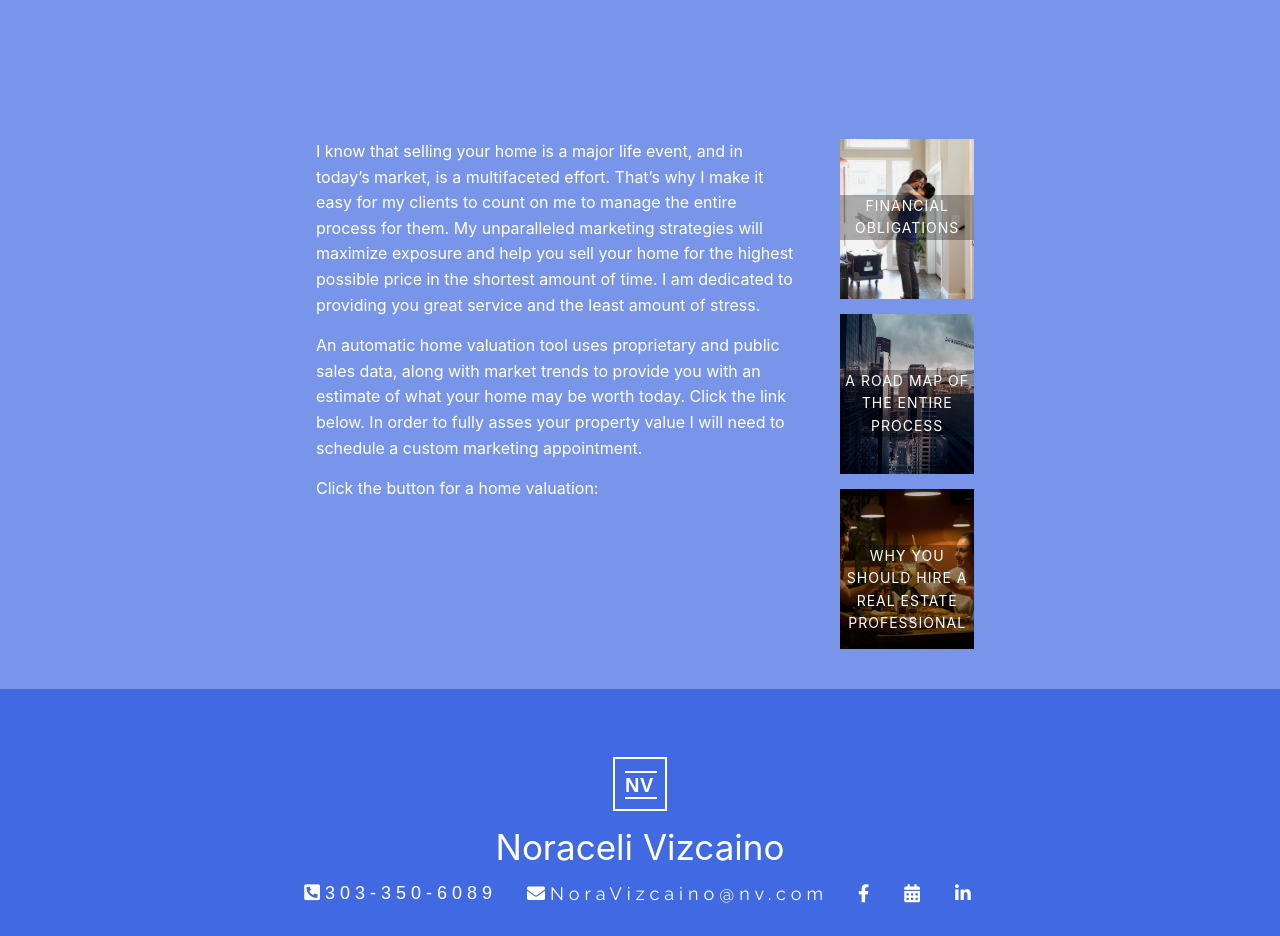
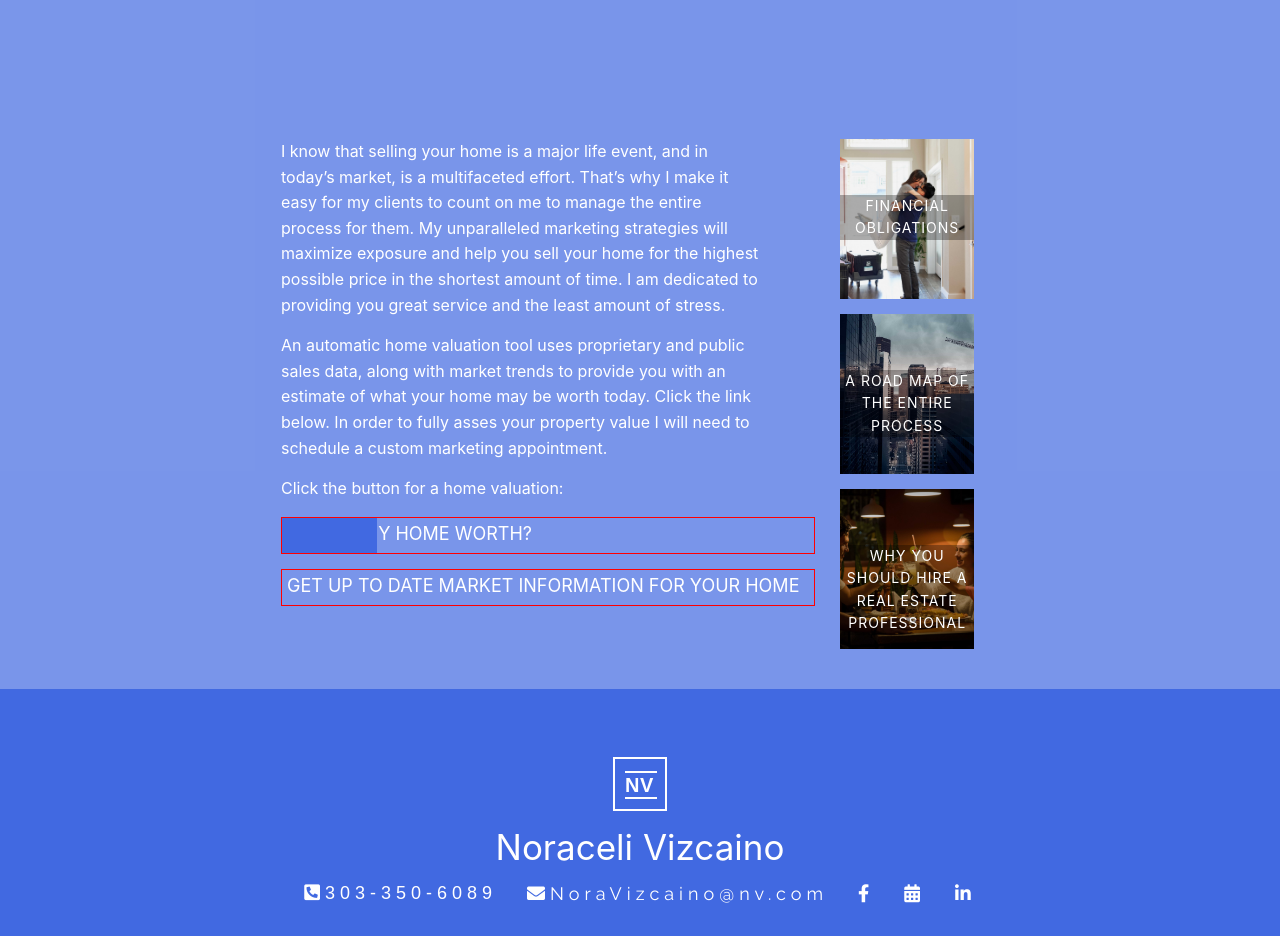
Before and after one commit to ArizonaMangoJuice/Home-Brokers, a React (Create React App) app: page /homeValuation in a window 1280 px wide. Shown: the part 800-1736 px from the top of the page. Built offline with nearby package versions, Linux system fonts and the light colour scheme.

Commit message:
added fancy links to home valuation

```diff
--- a/src/components/HomeValuation/HomeValuation.css
+++ b/src/components/HomeValuation/HomeValuation.css
@@ -47,3 +47,38 @@
 
 .max-nine{
 }
+
+.nolm{
+    margin-left: 0;
+}
+
+/* move to own component */
+.fancy-link{
+    border: 1px solid red;
+    margin-top: 15px;
+    height: 35px;
+    /* width: auto; */
+}
+
+.fancy-background:hover{
+    width: auto;
+    transition: ease-in 0.2s;
+}
+
+.fancy-background{
+    position: absolute;
+    left: 0;
+    width: 95px;
+    height: 100%;
+    z-index: 1;
+    background-color: royalblue;
+}
+
+.fancy-link-settings{
+    padding: 5px;
+    text-decoration: none;
+    color: white;
+    /* width: 250px; */
+    display: block;
+    z-index: 2;
+}
--- a/src/components/HomeValuation/HomeValuation.js
+++ b/src/components/HomeValuation/HomeValuation.js
@@ -38,9 +38,20 @@ export default class HomeValuation extends React.Component{
                                 <div className='container-b-info-md' >
                                         <div className='title-and-info-sm '>
                                             <div className='page-info-container'>
-                                                <p className='page-info-block'>I know that selling your home is a major life event, and in today’s market, is a multifaceted effort. That’s why I make it easy for my clients to count on me to manage the entire process for them. My unparalleled marketing strategies will maximize exposure and help you sell your home for the highest possible price in the shortest amount of time. I am dedicated to providing you great service and the least amount of stress.</p>
-                                                <p className='page-info-block'>An automatic home valuation tool uses proprietary and public sales data, along with market trends to provide you with an estimate of what your home may be worth today. Click the link below. In order to fully asses your property value I will need to schedule a custom marketing appointment.</p>
-                                                <p className='page-info-block'>Click the button for a home valuation:</p>
+                                                <p className='page-info-block nolm'>I know that selling your home is a major life event, and in today’s market, is a multifaceted effort. That’s why I make it easy for my clients to count on me to manage the entire process for them. My unparalleled marketing strategies will maximize exposure and help you sell your home for the highest possible price in the shortest amount of time. I am dedicated to providing you great service and the least amount of stress.</p>
+                                                <p className='page-info-block nolm'>An automatic home valuation tool uses proprietary and public sales data, along with market trends to provide you with an estimate of what your home may be worth today. Click the link below. In order to fully asses your property value I will need to schedule a custom marketing appointment.</p>
+                                                <p className='page-info-block nolm'>Click the button for a home valuation:</p>
+                                                <div className='fancy-link relative'>
+                                                    <div className='fancy-background'></div>
+                                                    <Link className='fancy-link-settings' to='/'>
+                                                         WHAT’S MY HOME WORTH?
+                                                    </Link>
+                                                </div>
+                                                <div className='fancy-link relative'>
+                                                    <Link className='fancy-link-settings' to='/'>
+                                                         GET UP TO DATE MARKET INFORMATION FOR YOUR HOME
+                                                    </Link>
+                                                </div>
                                             </div>
                                             <div className='page-info-long-info'>
                                                 <SmallImageLink title="FINANCIAL OBLIGATIONS" imgLink='hugging.jpg'/>
```
